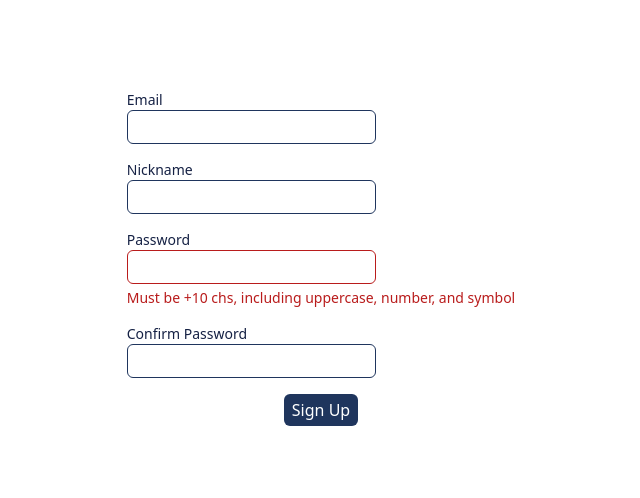
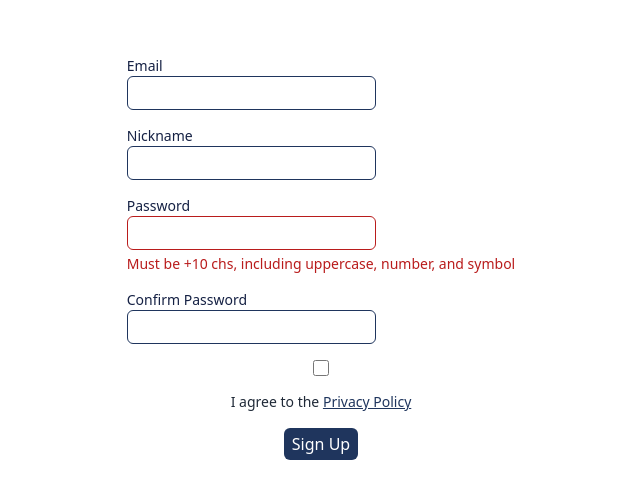
Before and after one commit to Raina-Moon/korip-web, a Next.js app: page /signup/email-verified in a window 1280 px wide. Shown: the part 142-640 px from the top of the page, without its empty margins (319-959 px from the left). Built offline with nearby package versions, Linux system fonts and the light colour scheme; no server answers.

Commit message:
✨feat: add agreement checkbox and privacy policy modal in EmailVerifPage

```diff
--- a/src/app/signup/email-verified/page.tsx
+++ b/src/app/signup/email-verified/page.tsx
@@ -1,5 +1,6 @@
 "use client";
 
+import Modal from "@/app/components/ui/Modal";
 import { useSignUpMutation } from "@/app/lib/auth/authApi";
 import { useRouter, useSearchParams } from "next/navigation";
 import React, { useEffect, useState } from "react";
@@ -11,6 +12,8 @@ const EmailVerifPage = () => {
   const [confirmPassword, setConfirmPassword] = useState("");
   const [passwordMatch, setPasswordMatch] = useState(true);
   const [passwordValid, setPasswordValid] = useState(true);
+  const [agree, setAgree] = useState(false);
+  const [showModal, setShowModal] = useState(false);
 
   const [signup, { isLoading }] = useSignUpMutation();
 
@@ -27,6 +30,10 @@ const EmailVerifPage = () => {
   const handleSignUp = async () => {
     if (!nickname || !email || !password || !confirmPassword) {
       return alert("Please fill in all fields");
+    }
+
+    if (!agree) {
+      return alert("Please agree to the terms and conditions");
     }
 
     try {
@@ -68,7 +75,9 @@ const EmailVerifPage = () => {
             type="password"
           />
           {!passwordValid && (
-            <p className="text-red-700 text-sm mt-1">Must be +10 chs, including uppercase, number, and symbol</p>
+            <p className="text-red-700 text-sm mt-1">
+              Must be +10 chs, including uppercase, number, and symbol
+            </p>
           )}
         </div>
         <div>
@@ -89,9 +98,42 @@ const EmailVerifPage = () => {
         </div>
       </div>
 
+      <input
+        type="checkbox"
+        checked={agree}
+        onChange={(e) => setAgree(e.target.checked)}
+        className="w-4 h-4"
+      />
+
+      <label htmlFor="agree" className="text-sm text-gray-800">
+        I agree to the{" "}
+        <button
+          onClick={() => setShowModal(true)}
+          className="text-primary-700 underline"
+        >
+          Privacy Policy
+        </button>
+      </label>
+
       <button className="bg-primary-700 text-white px-2 py-1 rounded-md hover:bg-primary-500">
         Sign Up
       </button>
+
+      {showModal && (
+        <Modal isOpen={showModal} onClose={() => setShowModal(false)}>
+          <div className="p-4">
+            <h2 className="text-lg font-semibold text-primary-800 mb-2">
+              Privacy Policy
+            </h2>
+            <p className="text-sm text-gray-700 mb-4">
+              Your privacy is important to us. We collect and use your personal
+              information only for the purposes of providing our services. We do
+              not share your information with third parties without your
+              consent.
+            </p>
+          </div>
+        </Modal>
+      )}
     </div>
   );
 };
```
